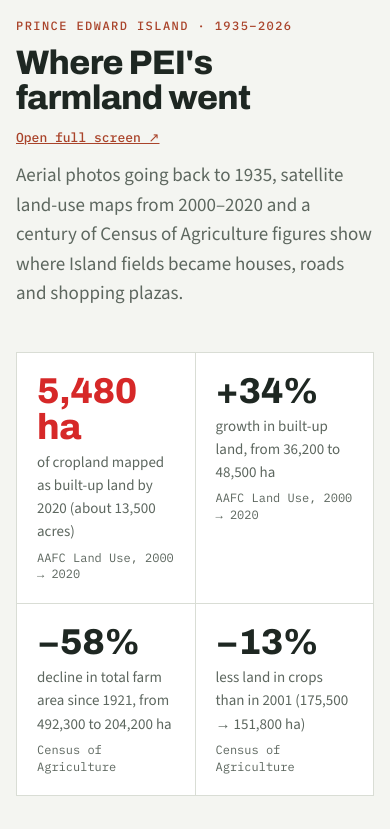
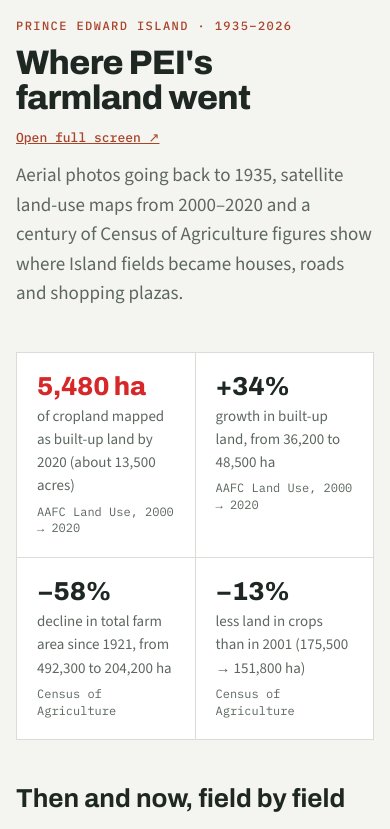
Before and after one commit to IslandPress63/pei-maps, a plain HTML site: page pei-farmland/index.html in a window 390 px wide. Shown: the top 829 px of the page. Drawn offline with nearby package versions, Linux system fonts and the light colour scheme.

Commit message:
Add files via upload

```diff
--- a/pei-farmland/index.html
+++ b/pei-farmland/index.html
@@ -27,9 +27,10 @@ h2{font:700 26px/1.15 var(--display);margin:0;text-wrap:balance}
 p{margin:0;max-width:65ch}
 .lede{font-size:19px;color:var(--muted)}
 section{display:grid;gap:18px}
-.figs{display:grid;grid-template-columns:repeat(auto-fit,minmax(200px,1fr));gap:1px;background:var(--rule);border:1px solid var(--rule)}
+.figs{display:grid;grid-template-columns:repeat(2,minmax(0,1fr));gap:1px;background:var(--rule);border:1px solid var(--rule)}
 .fig{background:var(--surface);padding:20px;display:grid;gap:6px;align-content:start}
-.fig b{font:800 36px/1 var(--display);letter-spacing:-.01em;font-variant-numeric:tabular-nums}
+@media (min-width:760px){.figs{grid-template-columns:repeat(4,minmax(0,1fr))}}
+.fig b{font:800 clamp(26px,6vw,36px)/1 var(--display);letter-spacing:-.01em;font-variant-numeric:tabular-nums}
 .fig b.loss{color:var(--loss)}
 .fig span{font-size:15px;color:var(--muted)}
 .fig small{font:400 12px/1.4 var(--mono);color:var(--muted)}
@@ -127,7 +128,6 @@ header{padding-top:20px}
 footer.src{display:grid;gap:10px;font-size:14px;color:var(--muted);border-top:1px solid var(--rule);padding-top:18px}
 footer.src h2{font-size:18px;color:var(--ink)}
 footer.src ul{gap:6px}
-.figs{grid-template-columns:repeat(auto-fit,minmax(150px,1fr))}
 .full-link{font:500 13px var(--mono)}
 </style>
 </head>
```
